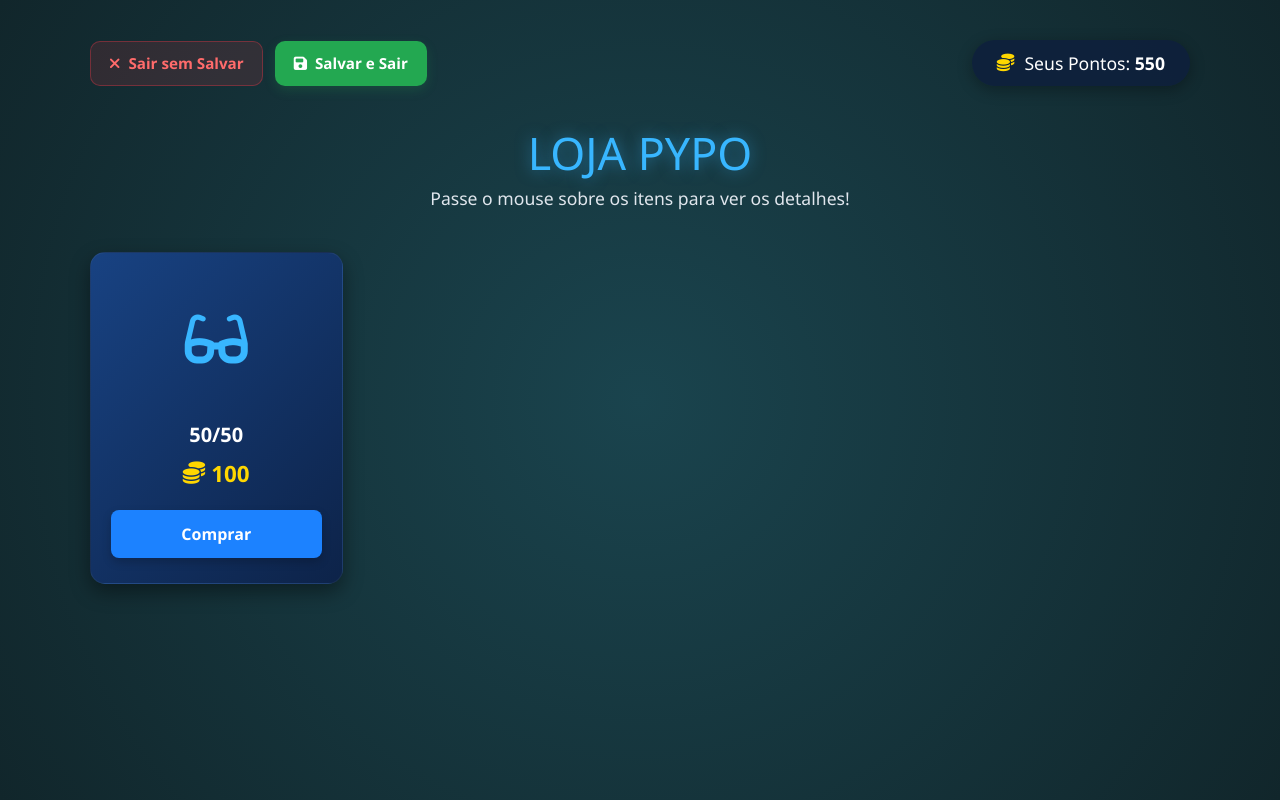
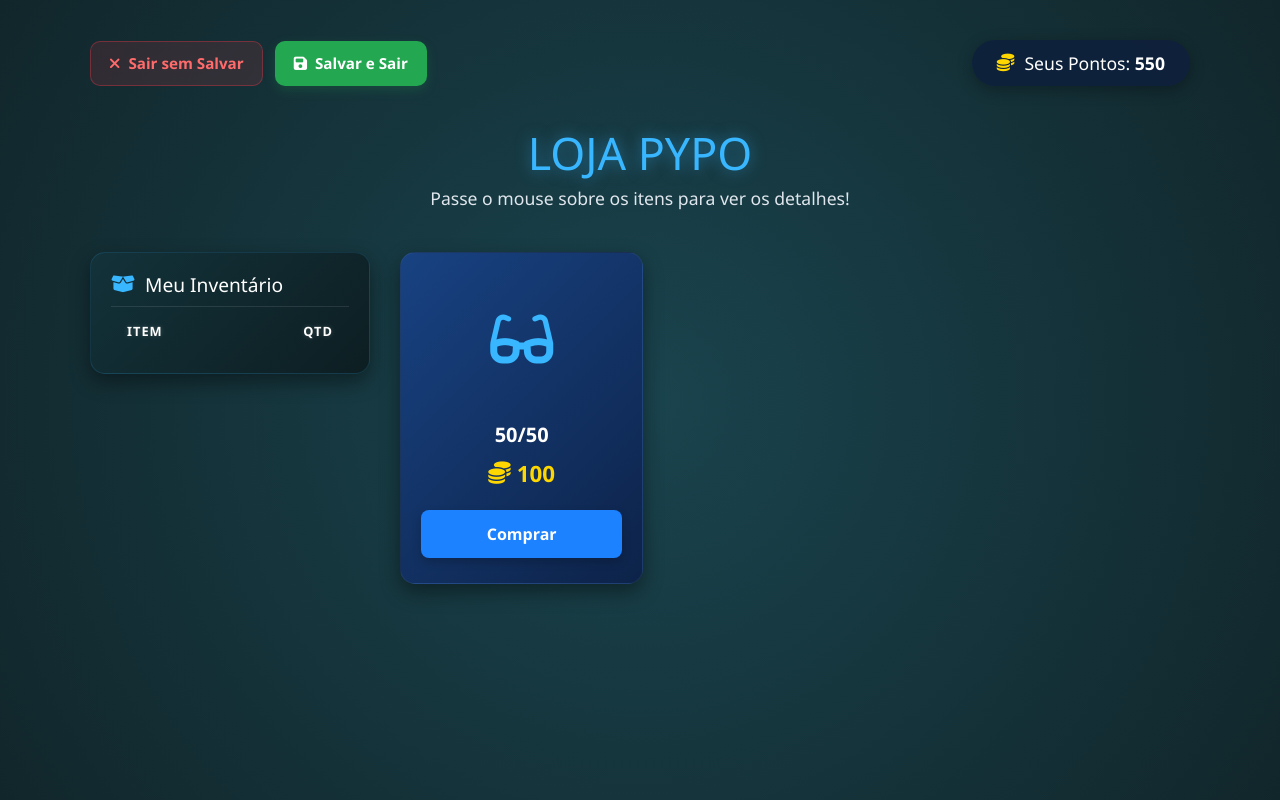
Before and after one commit to lukia14/pypo, a Flask app: page /loja in a window 1280 px wide. Run offline with Flask 2, Linux system fonts and the light colour scheme; the visitor is signed in with stand-in values (Sample User, id 1); data comes from the database, SQL or seed files in the repository; data that the repository does not hold is empty; parts of the project's set-up code (start-up, migrations or seed data) failed here and were passed over; some libraries are stand-ins or nearby versions; some web fonts are replaced.

Commit message:
criando a API pra mandar o estoque pro js

```diff
--- a/controllers/ItemController.py
+++ b/controllers/ItemController.py
@@ -11,3 +11,7 @@ class ItemController:
     def apiItensLoja(self):
         oItemService = ItemService()
         return oItemService.apiItensLoja()
+
+    def apiEstoque(self):
+        oItemService = ItemService()
+        return oItemService.apiEstoque()
--- a/controllers/UsuarioController.py
+++ b/controllers/UsuarioController.py
@@ -12,7 +12,7 @@ class UsuarioController:
 
     def cadastrar(self):
         if 'usuario_logado' in session and session['usuario_logado'] is not None:
-            flash(f'Você já está logado como {session['usuario_logado']}','danger')
+            flash('Você já está logado.', 'danger')
             return redirect(url_for('index'))
         oUsuarioView = UsuarioView()
         return  oUsuarioView.cadastrar()
--- a/modelsPy.py
+++ b/modelsPy.py
@@ -11,13 +11,7 @@ class Usuario(bd.Model):
 
 
 
-class Estoque(bd.Model):
-    qtd = bd.Column(bd.Integer, nullable=False)
-    idUsuario = bd.Column(bd.Integer, bd.ForeignKey('usuario.idUsuario'), primary_key=True)
-    idItem = bd.Column(bd.Integer, bd.ForeignKey('item.idItem'), primary_key=True)
 
-    def __repr__(self):
-        return'<Estoque %r>' % self.qtd
 
 class Mundo(bd.Model):
     idMundo = bd.Column(bd.Integer, primary_key=True, autoincrement=True)
--- a/static/js/loja.js
+++ b/static/js/loja.js
@@ -1,4 +1,4 @@
-let botao = document.querySelectorAll('.botao-comprar')
+let botoes = document.querySelectorAll('.botao-comprar')
 async function carregarItens() {
     try{
         const response = await fetch('/api/itensLoja')
@@ -8,4 +8,23 @@ async function carregarItens() {
         console.error('Erro ao carregar itens da loja:', error)
     }
 }
-console.log(await carregarItens())
+
+async function carregarEstoque() {
+    try{
+        const response = await fetch('/api/estoque')
+        return await response.json()
+    }  catch(error){
+        console.error('Erro ao carregar estoque:', error)
+    }
+}
+
+let listaItens = await carregarItens()
+let listaEstoque = await carregarEstoque()
+console.log('Itens da Loja:', listaItens)
+console.log('Estoque do Usuário:', listaEstoque)
+botoes.forEach(botao =>{
+    botao.addEventListener('click', async (event) => {
+        const itemId = event.target.classList[1]
+        custoTotal = listaItens.find(item => item.idItem === itemId)?.valor || 0
+    })
+})
--- a/static/styles/loja.css
+++ b/static/styles/loja.css
@@ -71,14 +55,93 @@ body, html {
     text-align: center;
 }
 
-/* Grid de itens */
+/* ==========================================================================
+   ALINHAMENTO EM COLUNAS (NOVO)
+   ========================================================================== */
+.layout-loja-corpo {
+    display: flex;
+    gap: 30px;
+    max-width: 1100px;
+    width: 100%;
+    align-items: flex-start;
+}
+
+/* ==========================================================================
+   ESTILOS DO INVENTÁRIO (NOVO)
+   ========================================================================== */
+.secao-inventario {
+    flex: 0 0 280px; /* Largura fixa para o inventário */
+    background: linear-gradient(135deg, #13323a 0%, #0d1e22 100%);
+    border-radius: 15px;
+    padding: 20px;
+    border: 1px solid rgba(56, 182, 255, 0.15);
+    box-shadow: 0 8px 20px rgba(0, 0, 0, 0.4);
+    position: sticky;
+    top: 30px; /* Segue a rolagem da tela na vitrine */
+}
+
+.secao-inventario h2 {
+    color: #ffffff;
+    font-size: 1.2rem;
+    margin-bottom: 15px;
+    display: flex;
+    align-items: center;
+    gap: 10px;
+    border-bottom: 1px solid rgba(255, 255, 255, 0.1);
+    padding-bottom: 10px;
+}
+
+.secao-inventario h2 i {
+    color: #38b6ff;
+}
+
+/* Linhas dos itens do inventário */
+.item-inventario {
+    display: flex;
+    justify-content: space-between;
+    align-items: center;
+    background-color: rgba(13, 31, 61, 0.4);
+    padding: 10px 14px;
+    border-radius: 8px;
+    margin-bottom: 8px;
+    border: 1px solid rgba(255, 255, 255, 0.02);
+    transition: all 0.2s ease;
+}
+
+.item-inventario:hover {
+    border-color: rgba(56, 182, 255, 0.3);
+    transform: translateX(3px);
+}
+
+.item-inventario .nome-item {
+    color: #e0e6ed;
+    font-size: 0.95rem;
+    font-weight: 500;
+}
+
+.item-inventario .qtd-item {
+    background-color: #38b6ff;
+    color: #11262b;
+    padding: 2px 8px;
+    border-radius: 12px;
+    font-size: 0.8rem;
+    font-weight: bold;
+}
+
+.inventario-vazio {
+    color: #8fa0a6;
+    font-size: 0.9rem;
+    text-align: center;
+    font-style: italic;
+    padding: 10px 0;
+}
+
+/* Grid de itens ajustado para o layout colunar */
 .grid-loja {
     display: grid;
     grid-template-columns: repeat(auto-fill, minmax(230px, 1fr));
     gap: 30px;
-    max-width: 1100px;
-    width: 100%;
-    justify-content: center;
+    flex: 1; /* Ocupa o restante do espaço */
 }
 
 /* Card do Item */
@@ -244,10 +299,111 @@ body, html {
     box-shadow: 0 6px 15px rgba(35, 168, 81, 0.4);
 }
 
+/* Forçar o cabeçalho a aparecer com destaque */
+.inventario-cabecalho {
+    display: flex !important; /* Garante que o flexbox está ativo */
+    justify-content: space-between;
+    width: 100%;
+    padding: 0 16px;
+    margin-bottom: 12px;
+    margin-top: 5px;
+    box-sizing: border-box;
+}
+
+.inventario-cabecalho .txt-coluna {
+    font-size: 0.8rem;
+    text-transform: uppercase;
+    color: #ffffff; /* Mudamos para branco puro para dar contraste máximo */
+    font-weight: 700;
+    letter-spacing: 1px;
+    text-shadow: 0 0 5px rgba(255, 255, 255, 0.2);
+}
+
+/* Container principal do inventário */
+#inventario-dados {
+    display: flex;
+    flex-direction: column;
+    gap: 10px; /* Espaçamento vertical entre cada item */
+    max-height: 400px; /* Limita a altura máxima do inventário */
+    overflow-y: auto; /* Adiciona barra de rolagem se o jogador tiver muitos itens */
+    padding-right: 4px; /* Espaço para a barra de rolagem não cobrir o conteúdo */
+}
+
+/* Cada linha de item do inventário */
+.item-inventario {
+    display: flex;
+    justify-content: space-between; /* Nome na esquerda total, Qtd na direita total */
+    align-items: center; /* Alinha verticalmente os textos no centro da linha */
+    background-color: rgba(13, 31, 61, 0.4); /* Fundo escuro translúcido */
+    padding: 12px 16px;
+    border-radius: 8px;
+    border: 1px solid rgba(255, 255, 255, 0.03); /* Borda sutil quase invisível */
+    transition: all 0.2s ease;
+}
+
+/* Efeito visual opcional ao passar o mouse por cima do item */
+.item-inventario:hover {
+    background-color: rgba(13, 31, 61, 0.6);
+    transform: translateX(3px); /* Dá um leve "pulo" para a direita */
+    border-color: rgba(56, 182, 255, 0.2); /* Acende levemente a borda */
+}
+
+/* Estilização do Nome do Item */
+.nome-item-inventario {
+    font-size: 0.95rem;
+    color: #ffffff; /* Texto branco */
+    font-weight: 500;
+    white-space: nowrap; /* Impede o texto de quebrar linha */
+    overflow: hidden;
+    text-overflow: ellipsis; /* Se o nome for gigante, vira "..." automaticamente */
+    max-width: 75%; /* Garante espaço para a quantidade */
+}
+
+/* Estilização da Quantidade (Badge/Etiqueta) */
+.qtd-item-inventario {
+    color: #ffffff; /* Texto escuro por cima para dar excelente contraste */
+    font-size: 0.85rem;
+    font-weight: 700; /* Texto em negrito */
+    padding: 3px 10px;
+    border-radius: 6px;
+    min-width: 35px; /* Mantém o mesmo tamanho padrão caso seja só 1 dígito */
+    text-align: center;
+}
+
+/* --- EXTRA: Customização elegante da barra de rolagem (Scrollbar) se houver muitos itens --- */
+#inventario-dados::-webkit-scrollbar {
+    width: 6px;
+}
+#inventario-dados::-webkit-scrollbar-track {
+    background: rgba(255, 255, 255, 0.01);
+    border-radius: 10px;
+}
+#inventario-dados::-webkit-scrollbar-thumb {
+    background: rgba(255, 255, 255, 0.15);
+    border-radius: 10px;
+}
+#inventario-dados::-webkit-scrollbar-thumb:hover {
+    background: rgba(56, 182, 255, 0.4); /* Fica azul ao passar o mouse */
+}
+
+/* ==========================================================================
+   RESPONSIVIDADE (MOBILE AJUSTADO)
+   ========================================================================== */
 @media (max-width: 768px) {
 
+    .layout-loja-corpo {
+        flex-direction: column; /* Joga o inventário para cima da vitrine no mobile */
+        gap: 20px;
+    }
+
+    .secao-inventario {
+        width: 100%;
+        flex: none;
+        position: static; /* Remove o sticky no mobile */
+    }
+
     .titulo-loja {
-        font-size: 2rem; /* Título um pouco menor para não quebrar linha */
+        font-size: 2rem;
     }
 
     .subtitulo-loja {
--- a/templates/loja.html
+++ b/templates/loja.html
@@ -27,6 +27,27 @@
 
     <h1 class="titulo-loja">Loja Pypo</h1>
     <p class="subtitulo-loja">Passe o mouse sobre os itens para ver os detalhes!</p>
+
+    <div class="layout-loja-corpo">
+
+        <aside class="secao-inventario">
+            <h2><i class="fa-solid fa-box-open"></i> Meu Inventário</h2>
+
+            <div class="inventario-cabecalho">
+                <span class="txt-coluna">Item</span>
+                <span class="txt-coluna">Qtd</span>
+            </div>
+
+            <div id="inventario-dados">
+                {% for estoque in listaEstoque %}
+                    <div class="item-inventario">
+                        <span class="nome-item-inventario">{{ estoque.nome }}</span>
+                        <span class="qtd-item-inventario">{{ estoque.qtd }}</span>
+                    </div>
+                {% endfor %}
+            </div>
+        </aside>
+
         <div class="grid-loja">
             <input type="hidden" id="item-id" value="{{ listaItens}}">
             {% for item in listaItens %}
@@ -46,8 +67,8 @@
                 </div>
                 <button class="botao-comprar {{ item.id }}">Comprar</button>
             </div>
-
             {% endfor %}
+        </div>
 
     </div>
 </div>
--- a/views/ItemView.py
+++ b/views/ItemView.py
@@ -4,5 +4,5 @@ class ItemView:
     def __init__(self):
         pass
 
-    def loja(self,listaItens):
-        return render_template('loja.html', listaItens=listaItens)
+    def loja(self,listaItens,listaEstoque):
+        return render_template('loja.html', listaItens=listaItens, listaEstoque=listaEstoque)
```
Also changed, not shown: other parts of static/styles/loja.css (+9 -38 lines), dao/EstoqueDao.py (added, +14 -0 lines), dao/UsuarioDao.py (+10 -6 lines), models/EstoqueModel.py (added, +9 -0 lines), service/ItemService.py (+18 -2 lines), service/UsuarioService.py (+7 -5 lines), views_funcionalidades.py (+9 -0 lines). Lines whose indentation alone changed are shown as unchanged.
